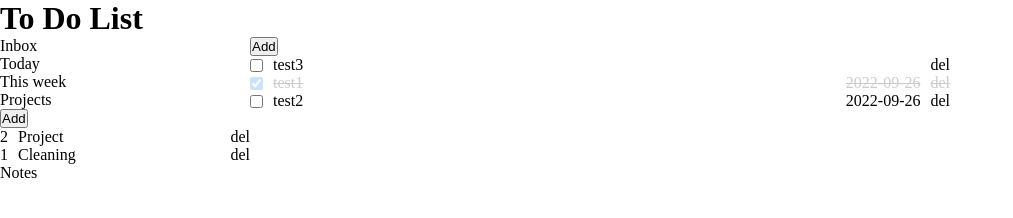
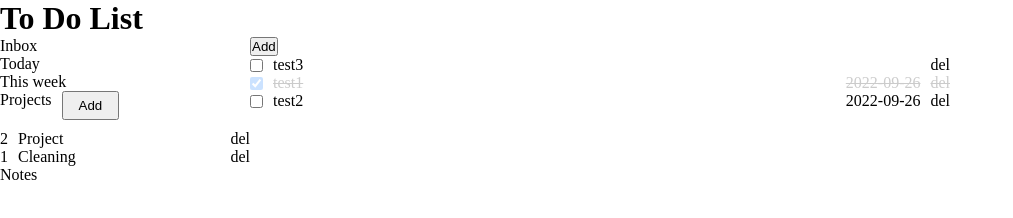
Before and after one commit to cjfaquino/to-do-list, a website built with webpack: page dist/index.html in a window 1280 px wide. Shown: the whole page, without its empty margins (0-1013 px from the left). Built offline with nearby package versions, Linux system fonts and the light colour scheme.

Commit message:
style .projectsBtn

```diff
--- a/src/style.css
+++ b/src/style.css
@@ -34,6 +34,16 @@ header {
 
 .sidebar {
   grid-area: "sidebar";
+}
+
+.projects {
+  display: flex;
+  margin-bottom: 10px;
+}
+
+.projectsBtn {
+  margin-left: 10px;
+  padding: 5px 15px;
 }
 
 .project {
```
